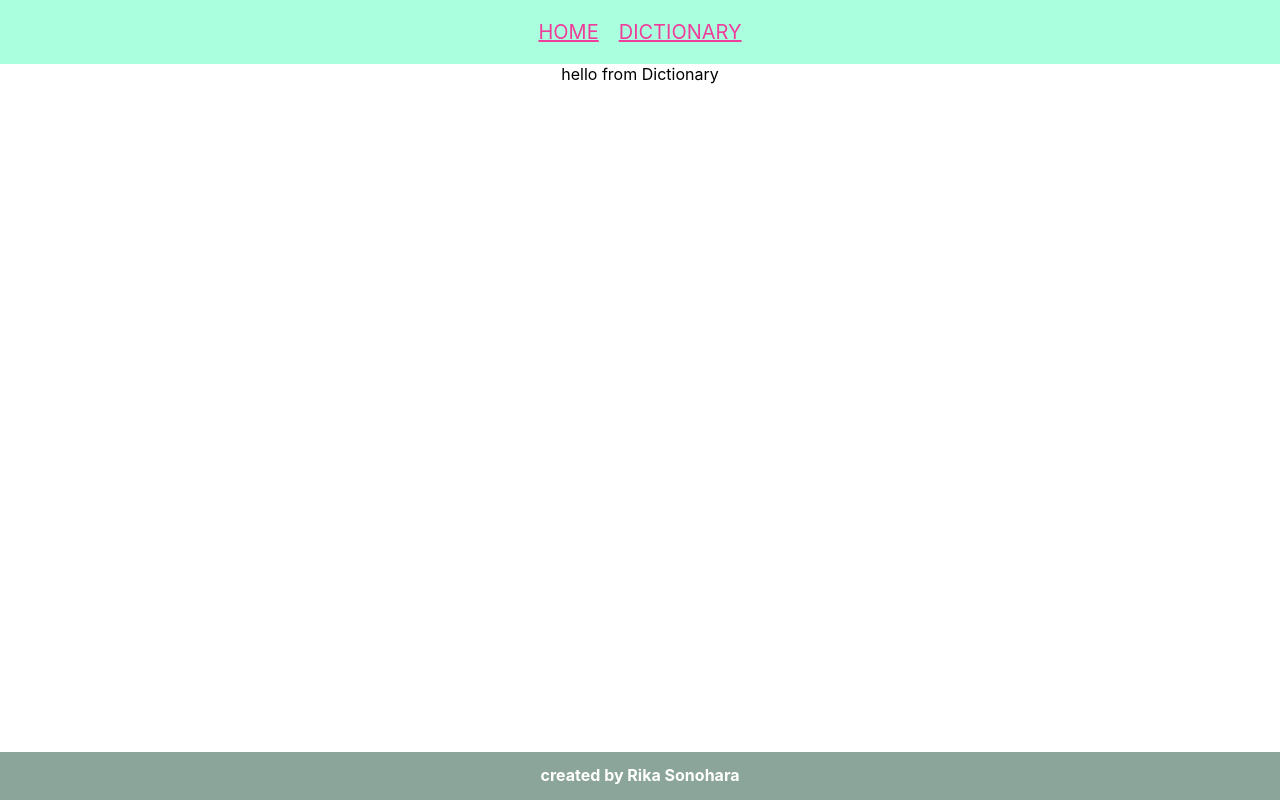
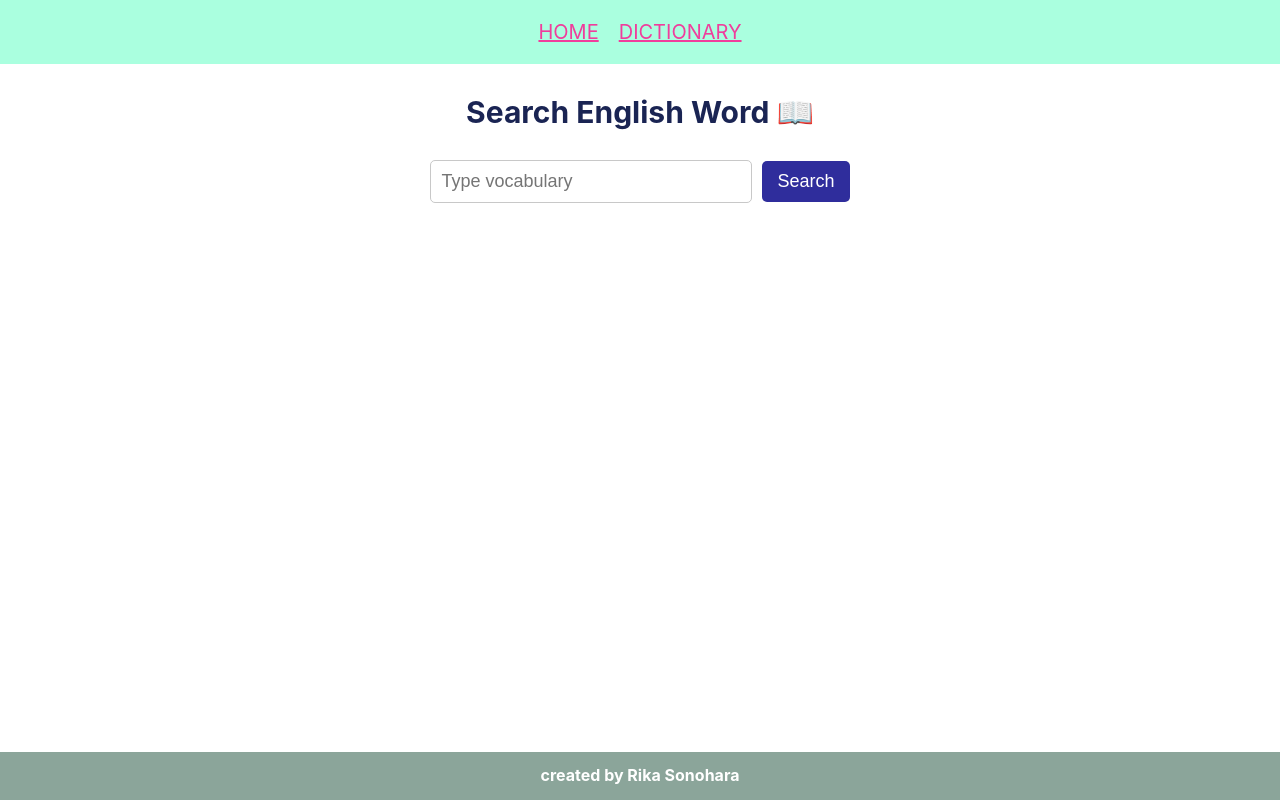
Before and after one commit to RikaS8778/FSWD111_Assignment_class1-GithubPractice, a React app in the folder fswd111-practice-app/: page /dictionary in a window 1280 px wide. Built offline with nearby package versions, Linux system fonts and the light colour scheme.

Commit message:
adding feature for looking up english word.

```diff
--- a/fswd111-practice-app/src/components/App/App.css
+++ b/fswd111-practice-app/src/components/App/App.css
@@ -23,6 +23,7 @@
 
 .navTab {
   background-color: rgb(170, 255, 223);
+  margin-bottom: 30px;
 }
 
 .App-header {
@@ -33,7 +34,6 @@
   align-items: center;
   justify-content: center;
   font-size: calc(10px + 2vmin);
-  color: white;
 }
 
 .footer {
--- a/fswd111-practice-app/src/components/Dictionary/Dictionary.css
+++ b/fswd111-practice-app/src/components/Dictionary/Dictionary.css
@@ -0,0 +1,69 @@
+h3 {
+  font-size: 30px;
+  color: rgb(26, 36, 83);
+}
+
+.searchContainer {
+  display: flex;
+  justify-content: center;
+  align-items: center;
+  margin: 20px;
+}
+
+.searchContainer input {
+  width: 300px;
+  padding: 10px;
+  border: 1px solid rgb(200, 200, 200);
+  border-radius: 5px;
+  margin-right: 10px;
+  font-size: 18px;
+  color: rgb(68, 64, 64);
+}
+
+.searchContainer button {
+  background-color: rgb(47, 45, 156);
+  color: white;
+  padding: 10px 15px;
+  border: none;
+  border-radius: 5px;
+  cursor: pointer;
+  font-size: 18px;
+}
+
+.searchContainer button:hover {
+  background-color: rgb(3, 2, 88);
+  color: white;
+  padding: 10px 15px;
+  border: none;
+  border-radius: 5px;
+  cursor: pointer;
+  font-size: 18px;
+}
+
+.resultContainer {
+  width: 60%;
+  /* border: 1px solid rgb(200, 200, 200); */
+  margin: 20px auto;
+  text-align: left;
+}
+
+.meanings p {
+  margin: 0.25rem 0 0 0;
+}
+
+.Dictionary {
+  margin-bottom: 100px;
+}
+
+.resultContainer h3 {
+  margin-bottom: 20px;
+  margin-top: 50px;
+}
+
+.resultContainerBadStatus {
+  /* border: 1px solid rgb(200, 200, 200); */
+  margin: 50px auto;
+  text-align: center;
+  font-size: 20px;
+  color: rgb(223, 80, 80);
+}
--- a/fswd111-practice-app/src/components/Dictionary/Dictionary.js
+++ b/fswd111-practice-app/src/components/Dictionary/Dictionary.js
@@ -1,9 +1,82 @@
 import './Dictionary.css';
+import axios from 'axios';
+import { useEffect, useState } from 'react';
 
 const Dictionary = () => {
+
+    const [searchText, setSearchText] = useState('');
+    const [result, setresult] = useState({});
+    const [meanings, setMeanings] = useState([]);
+    const [isSearched, setIsSearched] = useState(false);
+    const [isnotFound, setIsnotFound] = useState(false);
+
+
+    const getResults = async () => {
+        try {
+            setIsnotFound(false);
+            const res = await axios.get(`https://api.dictionaryapi.dev/api/v2/entries/en/${searchText}`);
+            if (res.data[0]) {
+                setresult(res.data[0]);
+                setIsSearched(true);
+            } else {
+                setIsnotFound(true);
+            }
+        } catch (error) {
+            console.log(error);
+            setIsnotFound(true);
+        }
+
+    }
+
+    useEffect(() => {
+        if (result.meanings && isSearched) {
+            setMeanings(result.meanings);
+        }
+    }, [result])
+
+    useEffect(() => {
+        if (meanings.length) {
+            setIsSearched(false);
+        }
+    }, [meanings])
+
+    const setValue = (e) => {
+        setSearchText(e.target.value);
+    }
+
     return (
-        <div>
-            hello from Dictionary
+        <div className='Dictionary'>
+            <h3>Search English Word 📖</h3>
+            <div className='searchContainer'>
+                <input required placeholder='Type vocabulary' onChange={setValue} />
+                <button onClick={getResults}>Search</button>
+            </div>
+
+            {
+                meanings.length > 0
+                    ? meanings.map((meaning, index) => {
+                        console.log(meaning);
+                        return (
+                            <div className='resultContainer' key={index}>
+                                <h3>{meaning.partOfSpeech}</h3>
+                                <hr />
+                                <div className='meanings'>
+                                    {
+                                        meaning.definitions.map((definition, defIndex) => {
+
+                                            return <div key={defIndex}>
+                                                <p>{defIndex + 1}: {definition.definition}</p>
+                                                {defIndex === meaning.definitions.length - 1 && <hr />}
+                                            </div>
+                                        })}
+                                </div>
+                            </div>
+                        )
+                    })
+                    : <div className='resultContainerBadStatus'>
+                        {isnotFound && 'Could not find any result... +_+'}
+                    </div>
+            }
         </div>
     )
 }
--- a/fswd111-practice-app/src/components/Home/Home.js
+++ b/fswd111-practice-app/src/components/Home/Home.js
@@ -3,7 +3,7 @@ import './Home.css';
 const Home = () => {
     return (
         <div className='Home'>
-            <h1>WELCOME🦩🦩🦩</h1>
+            <h1>WELCOME 🦩🦩🦩</h1>
             <p>This is for practicing usage of git commands.</p>
         </div>
     )
```
Also changed, not shown: fswd111-practice-app/src/logo.svg (added).
